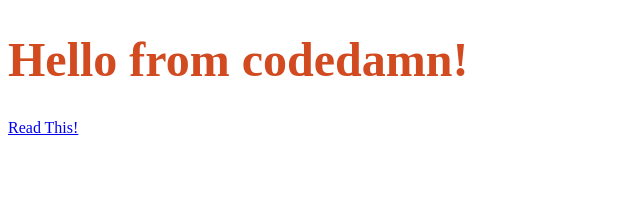
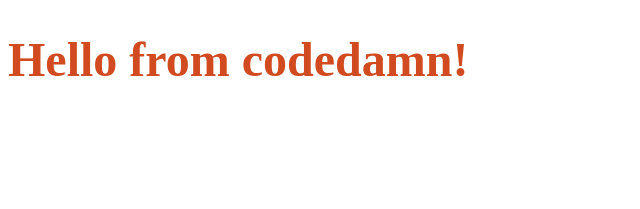
Before and after one commit to codedamn-classrooms/nextjs-simple-blog-app, a Next.js app: page / in a window 1280 px wide. Shown: the top 209 px of the page, without its empty margins (0-640 px from the left). Built offline with nearby package versions, Linux system fonts and the light colour scheme.

Commit message:
Defaults configured

```diff
--- a/pages/index.jsx
+++ b/pages/index.jsx
@@ -1,13 +1,9 @@
 import styles from '../styles/index.module.scss'
-import Link from 'next/link'
 
 const Home = () => {
 	return (
 		<div className={styles.hello}>
 			<h1>Hello from codedamn!</h1>
-			<Link href="/posts/first-post">
-				<a>Read This!</a>
-			</Link>
 		</div>
 	)
 }
```
Also changed, not shown: pages/posts/first-post.jsx (deleted, +0 -12 lines).
